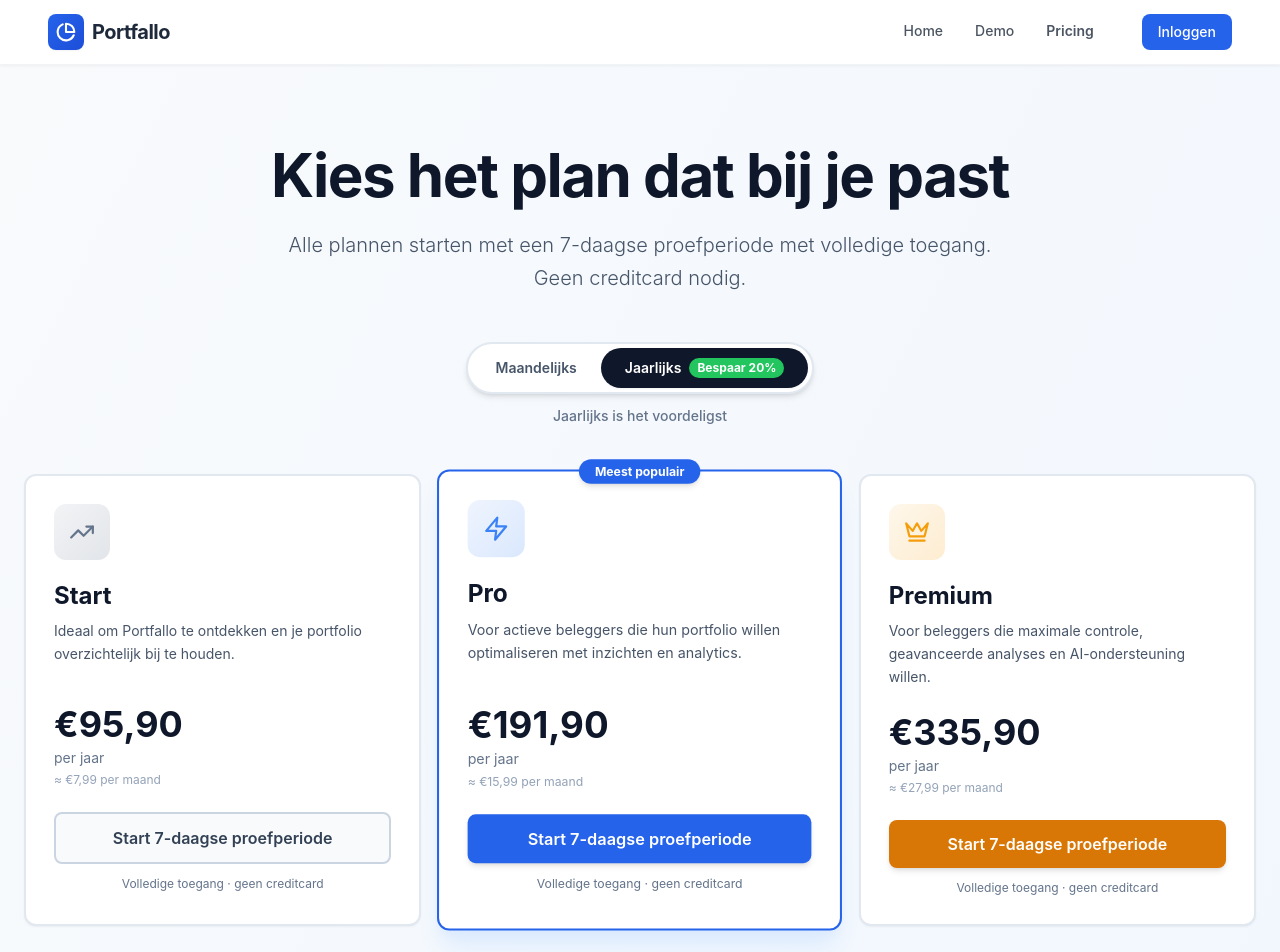
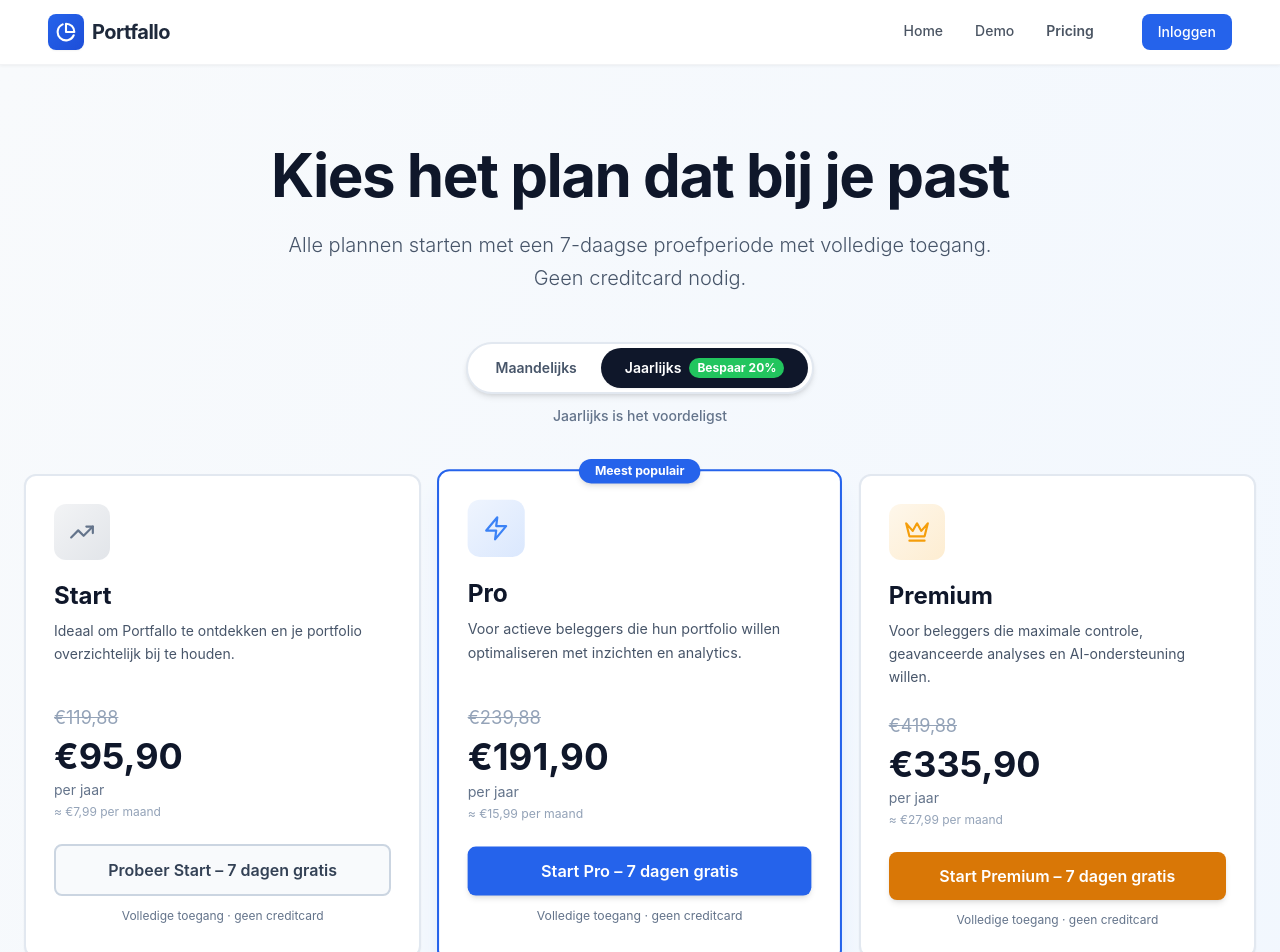
Before and after one commit to Swenvh/Portfallo-Final, a React (Vite) app in the folder project-bolt-github-pkwrl7gt/project/: page /pricing in a window 1280 px wide. Shown: the top 952 px of the page. Built offline with nearby package versions, Linux system fonts and the light colour scheme; no server answers.

Commit message:
Updated UpgradePage.jsx

```diff
--- a/project-bolt-github-pkwrl7gt/project/src/pages/UpgradePage.jsx
+++ b/project-bolt-github-pkwrl7gt/project/src/pages/UpgradePage.jsx
@@ -11,11 +11,12 @@ export default function UpgradePage() {
       name: "Start",
       monthlyPrice: "€9,99",
       yearlyPrice: "€95,90",
+      yearlyOriginalPrice: "€119,88",
       monthlyEquivalent: "€7,99",
       description: "Ideaal om Portfallo te ontdekken en je portfolio overzichtelijk bij te houden.",
       icon: TrendingUp,
       iconColor: "#64748b",
-      cta: "Start 7-daagse proefperiode",
+      cta: "Probeer Start – 7 dagen gratis",
       ctaVariant: "outline",
       disabled: false,
       onClick: true
@@ -24,12 +25,13 @@ export default function UpgradePage() {
       name: "Pro",
       monthlyPrice: "€19,99",
       yearlyPrice: "€191,90",
+      yearlyOriginalPrice: "€239,88",
       monthlyEquivalent: "€15,99",
       description: "Voor actieve beleggers die hun portfolio willen optimaliseren met inzichten en analytics.",
       icon: Zap,
       iconColor: "#3b82f6",
       popular: true,
-      cta: "Start 7-daagse proefperiode",
+      cta: "Start Pro – 7 dagen gratis",
       ctaVariant: "primary",
       onClick: true
     },
@@ -37,11 +39,12 @@ export default function UpgradePage() {
       name: "Premium",
       monthlyPrice: "€34,99",
       yearlyPrice: "€335,90",
+      yearlyOriginalPrice: "€419,88",
       monthlyEquivalent: "€27,99",
       description: "Voor beleggers die maximale controle, geavanceerde analyses en AI-ondersteuning willen.",
       icon: Crown,
       iconColor: "#f59e0b",
-      cta: "Start 7-daagse proefperiode",
+      cta: "Start Premium – 7 dagen gratis",
       ctaVariant: "secondary",
       onClick: true
     }
@@ -183,6 +186,11 @@ export default function UpgradePage() {
                 <p className="text-sm text-slate-600 mb-6 leading-relaxed min-h-[60px]">{plan.description}</p>
 
                 <div className="mb-6">
+                  {isYearly && (
+                    <div className="text-lg text-slate-400 line-through mb-1">
+                      {plan.yearlyOriginalPrice}
+                    </div>
+                  )}
                   <div className="text-4xl font-bold text-slate-900">
                     {isYearly ? plan.yearlyPrice : plan.monthlyPrice}
                   </div>
```
